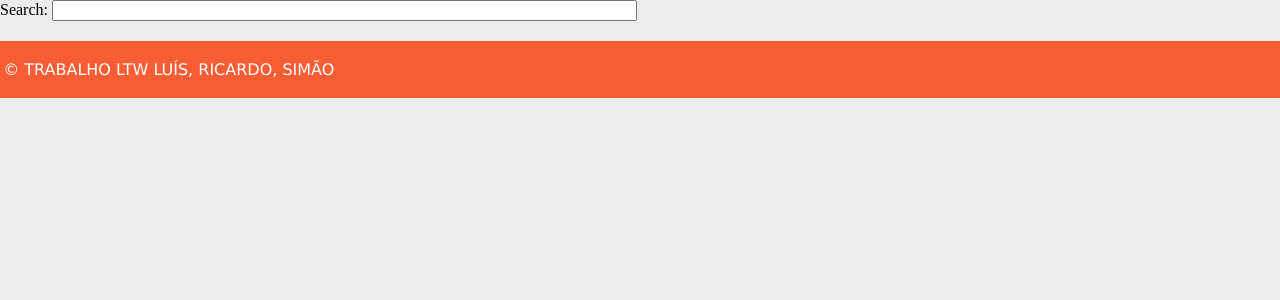
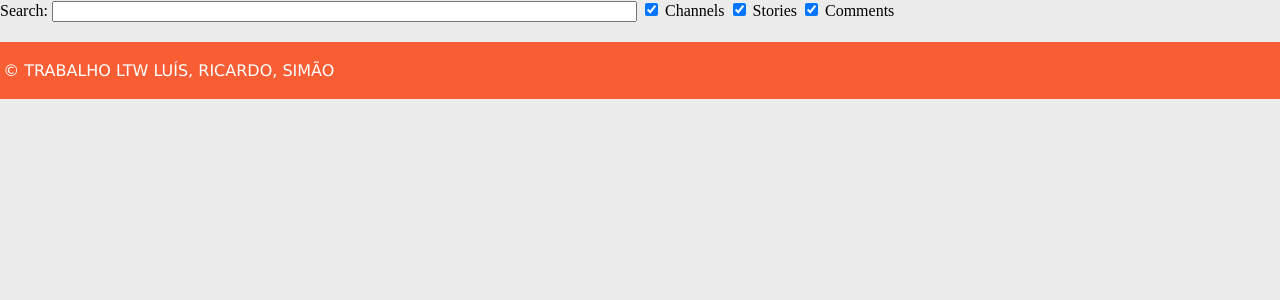
Before and after one commit to LuisAlvelaMendes/LTW, a PHP site: page /pages/search.php in a window 1280 px wide. Shown: the part 103-403 px from the top of the page. Run offline with PHP 8.4, Linux system fonts and the light colour scheme.

Commit message:
Search working but with syncronism problems

```diff
--- /dev/null
+++ b/css/search.css
@@ -0,0 +1,24 @@
+button{
+	margin: 1em 0.5em 0em 0.5em;
+    width: 100%;
+}
+
+button:focus {
+	outline: none;
+}
+
+ button:hover {
+	border: 2px solid #a5a5a5;
+}
+
+.story{
+    background-color: #528dc3;
+}
+
+.channel{
+    background-color: #cc3c3c;
+}
+
+.comment{
+    background-color: #339c12;
+}
--- a/scripts/search.js
+++ b/scripts/search.js
@@ -6,26 +6,38 @@ function inputChanged(event) {
 
     let input = text.value;
     let list = document.getElementById("matches");
+    list.innerHTML = "";
+
+    let searchChannels = document.getElementById("searchChannels").checked;
+    let searchStories = document.getElementById("searchStories").checked;
+    let searchComments = document.getElementById("searchComments").checked;
 
     if(input.length >= 3)
     {
+        if(searchStories)
+        {
             let request1 = new XMLHttpRequest();
             request1.addEventListener("load",storiesReceived);
-        request1.open("get", "../database/db_getmatches_stories.php?value=" + input, false);
+            request1.open("get", "../database/db_getmatches_stories.php?value=" + input, true);
             request1.send();
+        }
 
+        if(searchChannels)
+        {
             let request2 = new XMLHttpRequest();
             request2.addEventListener("load", channelsReceived);
-        request2.open("get", "../database/db_getmatches_channels.php?value=" + input, false);
+            request2.open("get", "../database/db_getmatches_channels.php?value=" + input, true);
             request2.send();
+        }
 
+        if(searchComments)
+        {
             let request3 = new XMLHttpRequest();
             request3.addEventListener("load", commentsReceived);
-        request3.open("get", "../database/db_getmatches_comments.php?value=" + input, false);
+            request3.open("get", "../database/db_getmatches_comments.php?value=" + input, true);
             request3.send();
         }
-    else
-        list.innerHTML = "";
+    }
 
 }
 
@@ -34,13 +46,13 @@ function storiesReceived()
 {
     let matches = JSON.parse(this.responseText);
     let list = document.getElementById("matches");
-    list.innerHTML = "";
     for(key in matches)
     {
         let match = matches[key];
         let button = document.createElement("button");
+        button.setAttribute('class', 'story');
         button.setAttribute('onclick', "window.location.href='../pages/story.php?id=" + match.id + "'");
-        button.innerHTML = '<h1>' + match.title + '</h1><p> Story </p>';
+        button.innerHTML = '<p> Story </p><h1>' + match.title + '</h1>';
 
         list.appendChild(button);
     }
@@ -55,8 +67,9 @@ function channelsReceived()
     {
         let match = matches[key];
         let button = document.createElement("button");
+        button.setAttribute('class', 'channel');
         button.setAttribute('onclick', "window.location.href='../pages/channel.php?name=" + match.name + "'");
-        button.innerHTML = '<h1>' + match.name + '</h1><p> Channel </p>';
+        button.innerHTML = '<p> Channel </p><h1>' + match.name + '</h1>';
 
         list.appendChild(button);
     }
@@ -71,9 +84,18 @@ function commentsReceived()
     {
         let match = matches[key];
         let button = document.createElement("button");
+        button.setAttribute('class', 'comment');
         button.setAttribute('onclick', "window.location.href='../pages/story.php?id=" + match.story_id + "'");
-        button.innerHTML = '<h1>' + match.text + '</h1><h2>' + match.username + '</h2><p> Comment </p>';
+        if(match.text.length > 50)
+            match.text = match.text.substring(0,50) + " ...";
+        button.innerHTML = '<p> Comment </p><h1>' + match.text + '</h1><h4>From: ' + match.username + '</h4>';
+
+        console.log(match.text.length);
 
         list.appendChild(button);
     }
 }
+
+function ajaxStop() {
+    console.log("f");
+}
--- a/templates/tpl_search.php
+++ b/templates/tpl_search.php
@@ -1,8 +1,14 @@
 <?php function draw_searchbar() { ?>
     <script src="../scripts/search.js" defer></script>
+    <link rel="stylesheet" href="../css/search.css">
     <label>Search:
         <input id="search" name="pattern" type="text" size="70">
     </label>
+    <label>
+    <input type="checkbox" id="searchChannels" checked> Channels
+    <input type="checkbox" id="searchStories" checked> Stories
+    <input type="checkbox" id="searchComments" checked> Comments
+
     <section id="matches">
     </section>
 <?php } ?>
```
Lines whose indentation alone changed are shown as unchanged.
